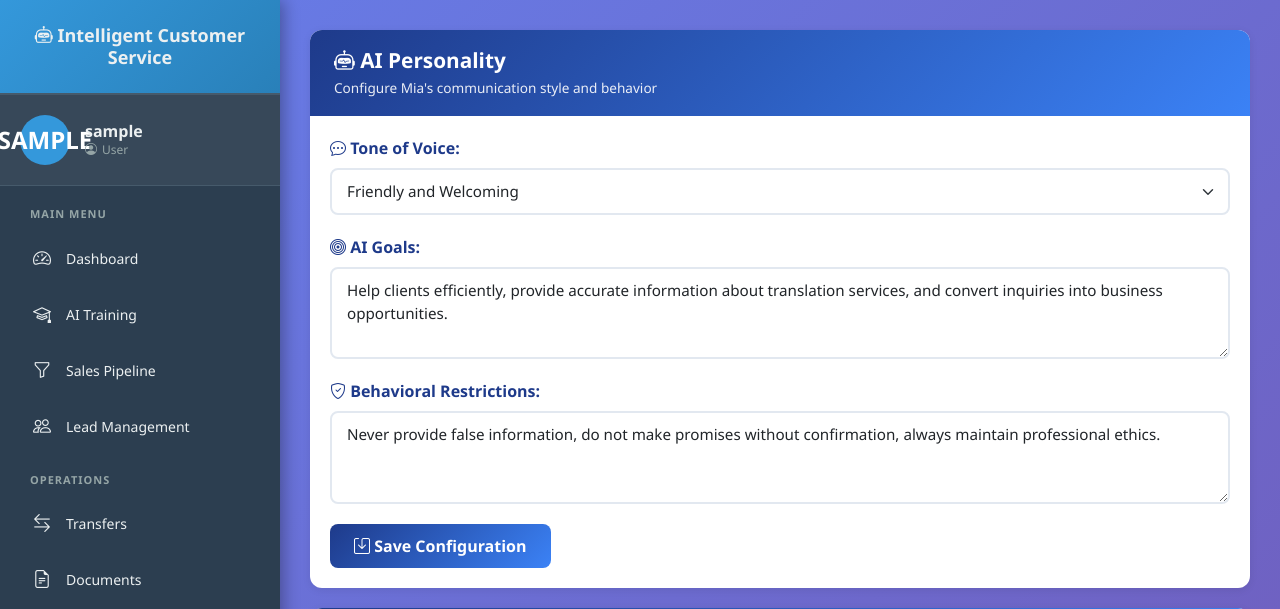
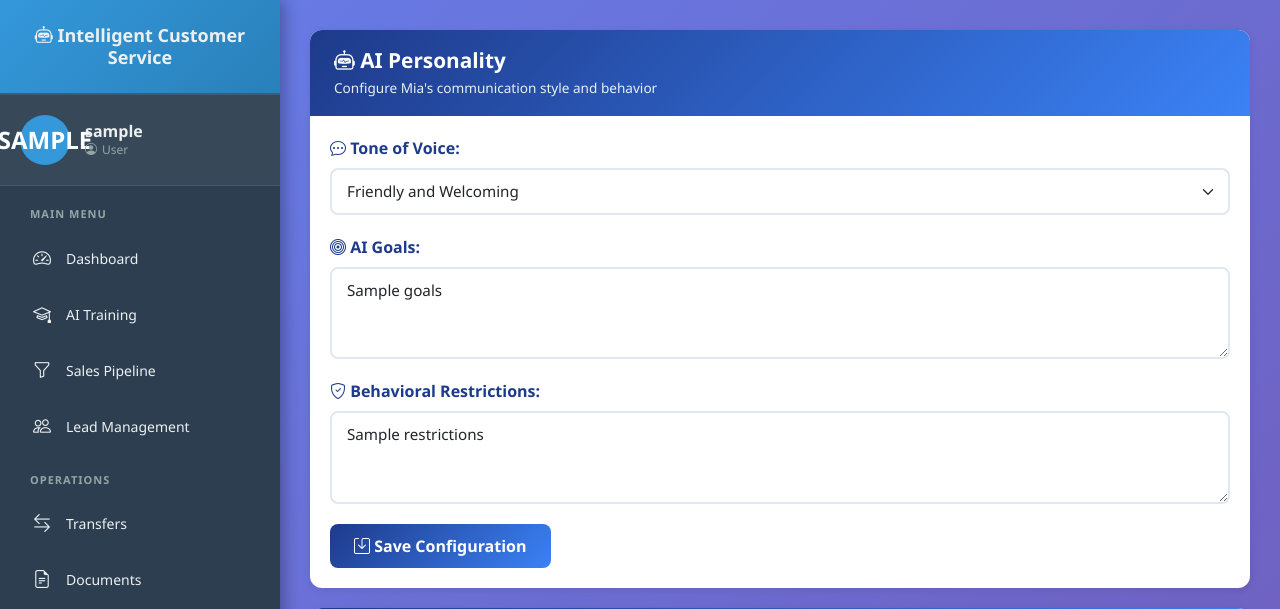
Before and after one commit to Beatrizpaiva2025/MIA-ATENDIMENTO, a FastAPI app: template templates/admin_training.html in a window 1280 px wide. Shown: the top 609 px of the page. Run offline with FastAPI, Linux system fonts and the light colour scheme; the template is opened without the code that fills it: most values are stand-ins (such as "Sample title", 1, 10 or a date in 2020); some libraries are stand-ins or nearby versions.

Commit message:
Update admin_training.html

```diff
--- a/templates/admin_training.html
+++ b/templates/admin_training.html
@@ -170,19 +170,19 @@
             <div class="form-group">
                 <label><i class="bi bi-chat-dots"></i> Tone of Voice:</label>
                 <select class="form-select" name="tone" required>
-                    <option value="professional">Professional and Formal</option>
-                    <option value="friendly" selected>Friendly and Welcoming</option>
-                    <option value="casual">Casual and Relaxed</option>
-                    <option value="technical">Technical and Precise</option>
+                    <option value="professional" {% if personality.get('tone') == 'professional' %}selected{% endif %}>Professional and Formal</option>
+                    <option value="friendly" {% if personality.get('tone') == 'friendly' or not personality.get('tone') %}selected{% endif %}>Friendly and Welcoming</option>
+                    <option value="casual" {% if personality.get('tone') == 'casual' %}selected{% endif %}>Casual and Relaxed</option>
+                    <option value="technical" {% if personality.get('tone') == 'technical' %}selected{% endif %}>Technical and Precise</option>
                 </select>
             </div>
             <div class="form-group">
                 <label><i class="bi bi-bullseye"></i> AI Goals:</label>
-                <textarea class="form-control" name="goals" rows="3" required>Help clients efficiently, provide accurate information about translation services, and convert inquiries into business opportunities.</textarea>
+                <textarea class="form-control" name="goals" rows="3" required>{{ personality.get('goals', 'Help clients efficiently, provide accurate information about translation services, and convert inquiries into business opportunities.') }}</textarea>
             </div>
             <div class="form-group">
                 <label><i class="bi bi-shield-check"></i> Behavioral Restrictions:</label>
-                <textarea class="form-control" name="restrictions" rows="3" required>Never provide false information, do not make promises without confirmation, always maintain professional ethics.</textarea>
+                <textarea class="form-control" name="restrictions" rows="3" required>{{ personality.get('restrictions', 'Never provide false information, do not make promises without confirmation, always maintain professional ethics.') }}</textarea>
             </div>
             <button type="submit" class="btn btn-primary">
                 <i class="bi bi-save"></i> Save Configuration
```
